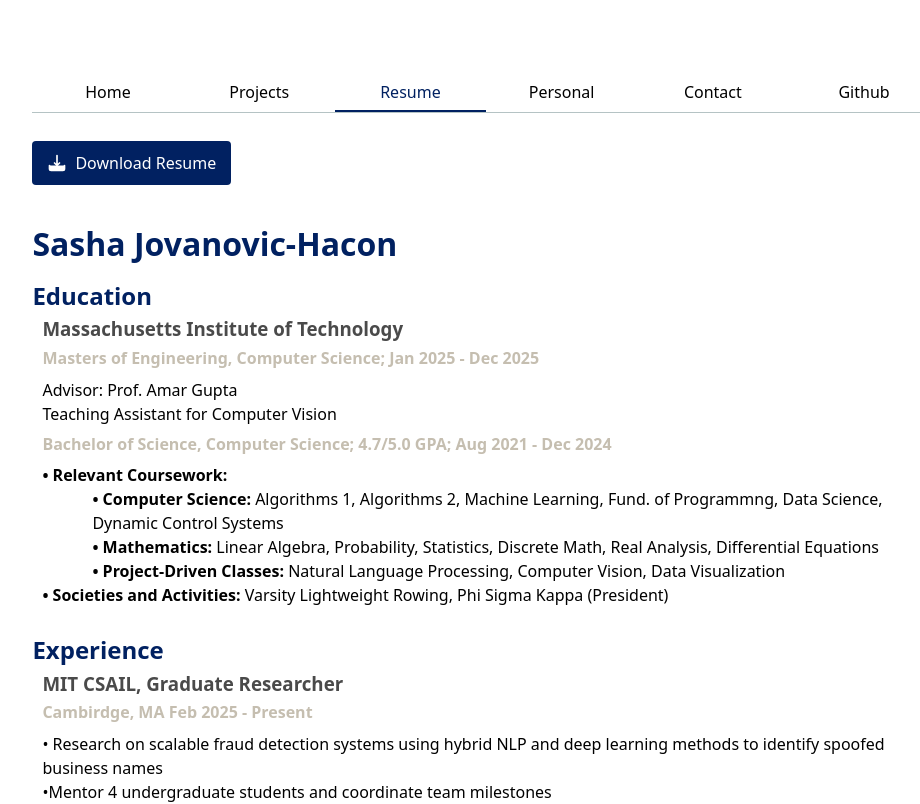
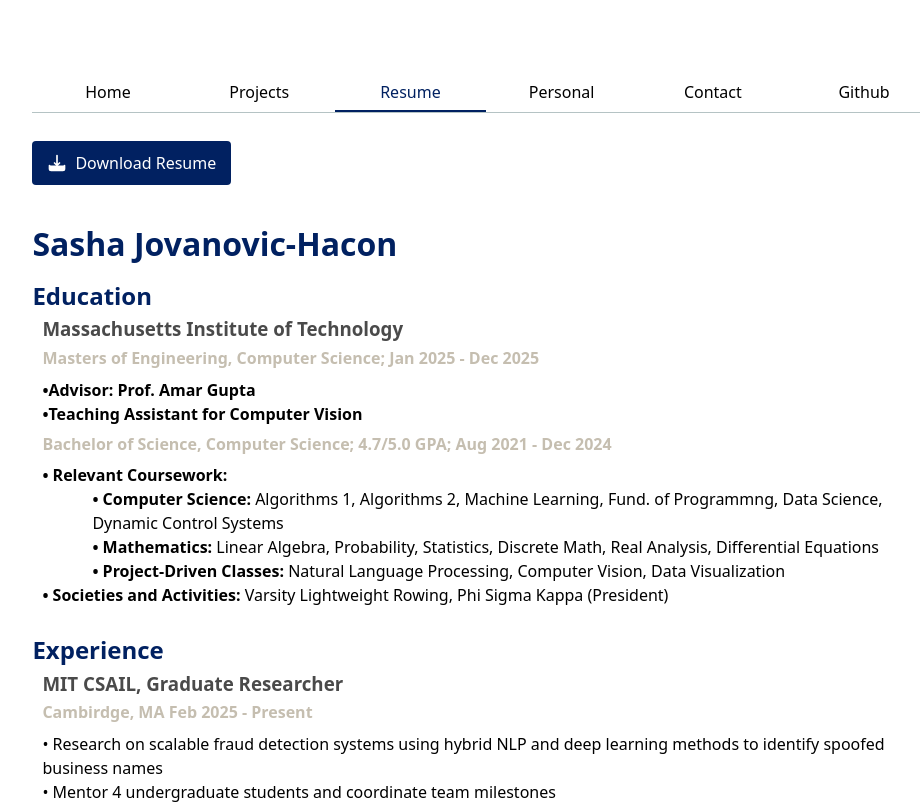
Before and after one commit to sashajh2/sasha-website, a SvelteKit app: page /resume in a window 1280 px wide. Shown: the top 804 px of the page, without its empty margins (150-1070 px from the left). Built offline with nearby package versions, Linux system fonts and the light colour scheme.

Commit message:
made resume page changs

```diff
--- a/src/routes/resume/+page.svelte
+++ b/src/routes/resume/+page.svelte
@@ -84,8 +84,8 @@
             <span>Jan 2025 - Dec 2025</span>
         </h4>
         <ul>
-            <li>Advisor: Prof. Amar Gupta</li>
-            <li>Teaching Assistant for Computer Vision</li>
+            <li><b>&bull;Advisor: Prof. Amar Gupta</b></li>
+            <li><b>&bull;Teaching Assistant for Computer Vision</b></li>
         </ul>
         <h4 class="location">
             Bachelor of Science, Computer Science;
@@ -111,7 +111,7 @@
         <h4 class="location">Cambirdge, MA <time datetime="2023-08-01">Feb 2025</time> - Present </h4>
         <ul>
             <li>&bull; Research on scalable fraud detection systems using hybrid NLP and deep learning methods to identify spoofed business names</li>
-            <li>&bull;Mentor 4 undergraduate students and coordinate team milestones</li>
+            <li>&bull; Mentor 4 undergraduate students and coordinate team milestones</li>
         </ul>
     </div>
     <div class="article">
```
